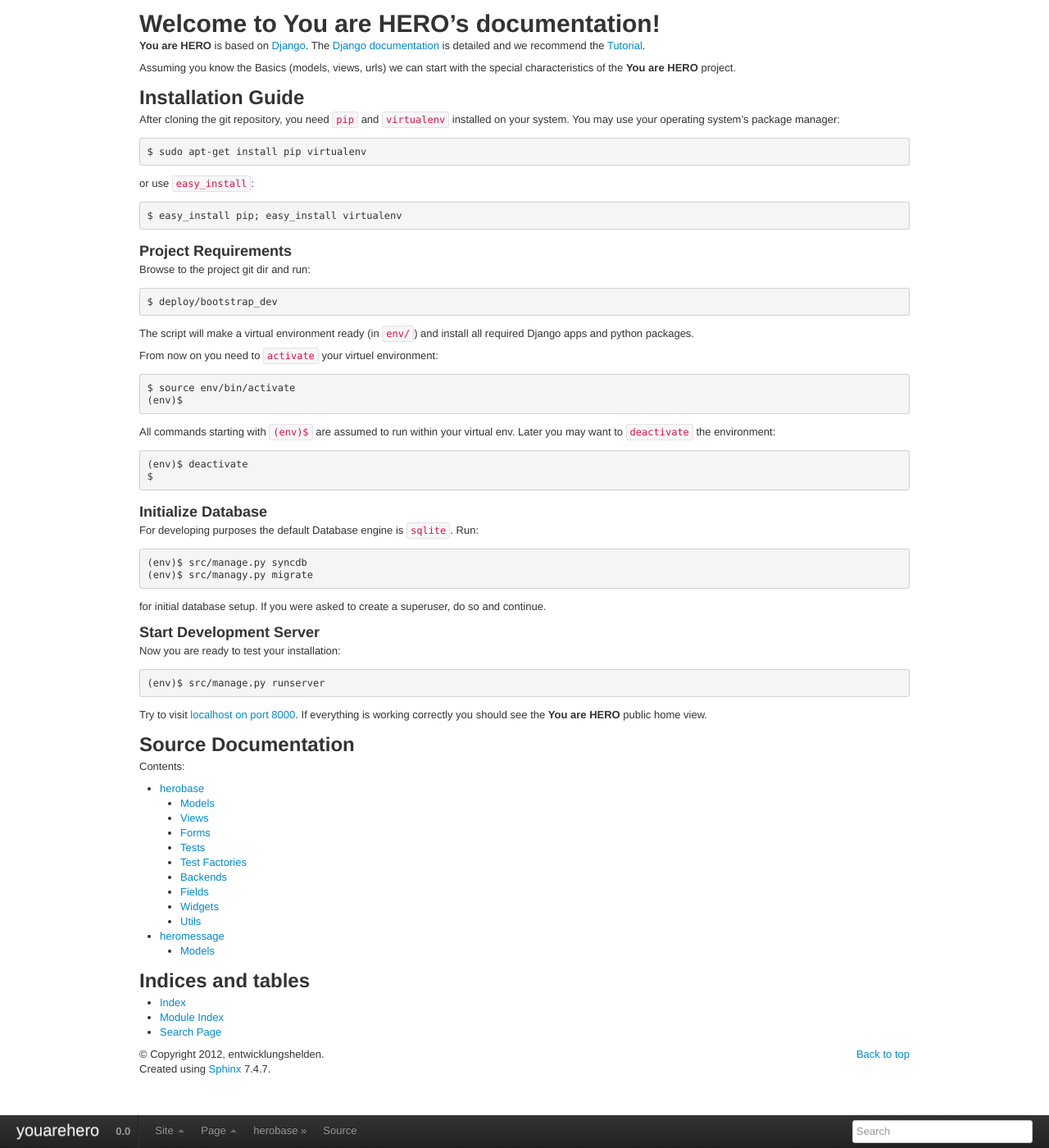
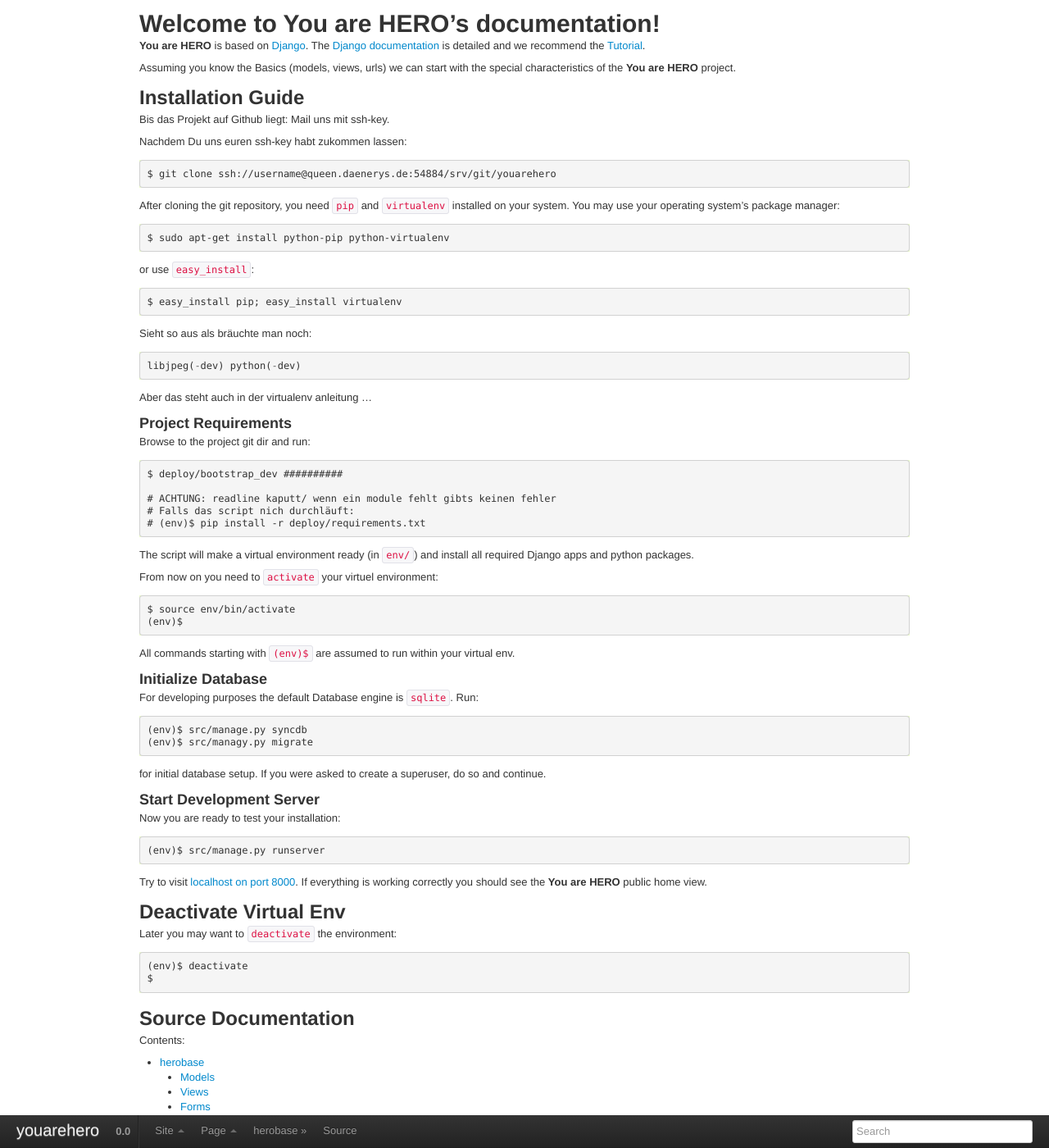
Before and after one commit to youarehero/youarehero, a Sphinx documentation site: the page built from docs/index.rst, in a window 1280 px wide and 1400 px high. Shown: the whole window at 82% size. Built offline with Sphinx 7.4.7, drawn with Linux system fonts in a browser that asks for light colours.

Commit message:
installation guide hotfixes in german

```diff
--- a/docs/index.rst
+++ b/docs/index.rst
@@ -17,21 +17,37 @@ of the **You are HERO** project.
 Installation Guide
 ==================
 
+Bis das Projekt auf Github liegt: Mail uns mit ssh-key.
+
+Nachdem Du uns euren ssh-key habt zukommen lassen::
+
+    $ git clone ssh://username@queen.daenerys.de:54884/srv/git/youarehero
+
 After cloning the git repository, you need ``pip`` and ``virtualenv`` installed on your system.
 You may use your operating system's package manager::
 
-    $ sudo apt-get install pip virtualenv
+    $ sudo apt-get install python-pip python-virtualenv
 
 or use ``easy_install``::
 
     $ easy_install pip; easy_install virtualenv
+
+Sieht so aus als bräuchte man noch::
+
+    libjpeg(-dev) python(-dev)
+
+Aber das steht auch in der virtualenv anleitung ...
 
 Project Requirements
 --------------------
 
 Browse to the project git dir and run::
 
-    $ deploy/bootstrap_dev
+    $ deploy/bootstrap_dev ##########
+
+    # ACHTUNG: readline kaputt/ wenn ein module fehlt gibts keinen fehler
+    # Falls das script nich durchläuft:
+    # (env)$ pip install -r deploy/requirements.txt
 
 The script will make a virtual environment ready (in ``env/``) and install all required
 Django apps and python packages.
@@ -67,6 +79,14 @@ Now you are ready to test your installation::
 Try to visit `localhost on port 8000 <http://localhost:8000>`_. If everything is
 working correctly you should see the **You are HERO** public home view.
 
+Deactivate Virtual Env
+======================
+
+Later you may want to ``deactivate`` the environment::
+
+    (env)$ deactivate
+    $
+
 Source Documentation
 ====================
 
```
Also changed, not shown: other parts of docs/index.rst (+0 -4 lines).
